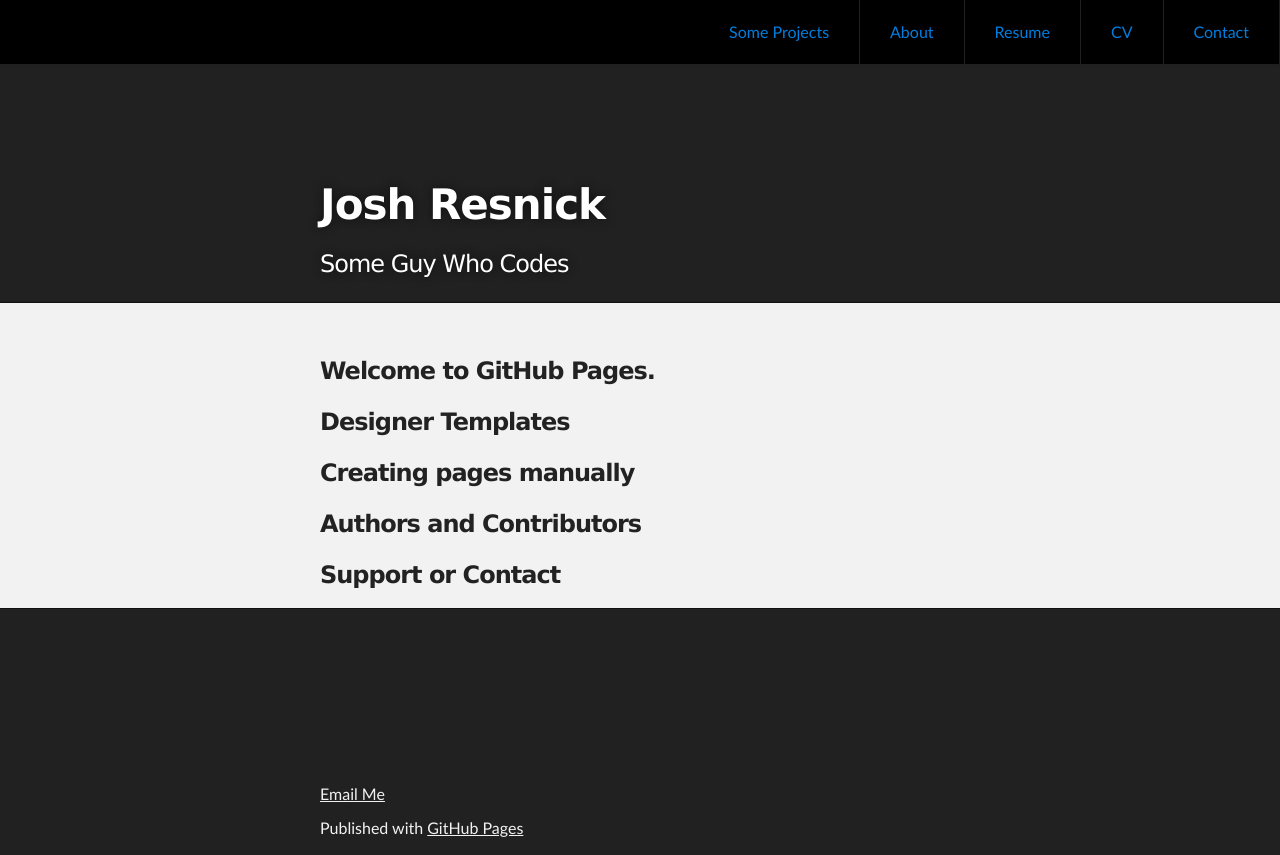
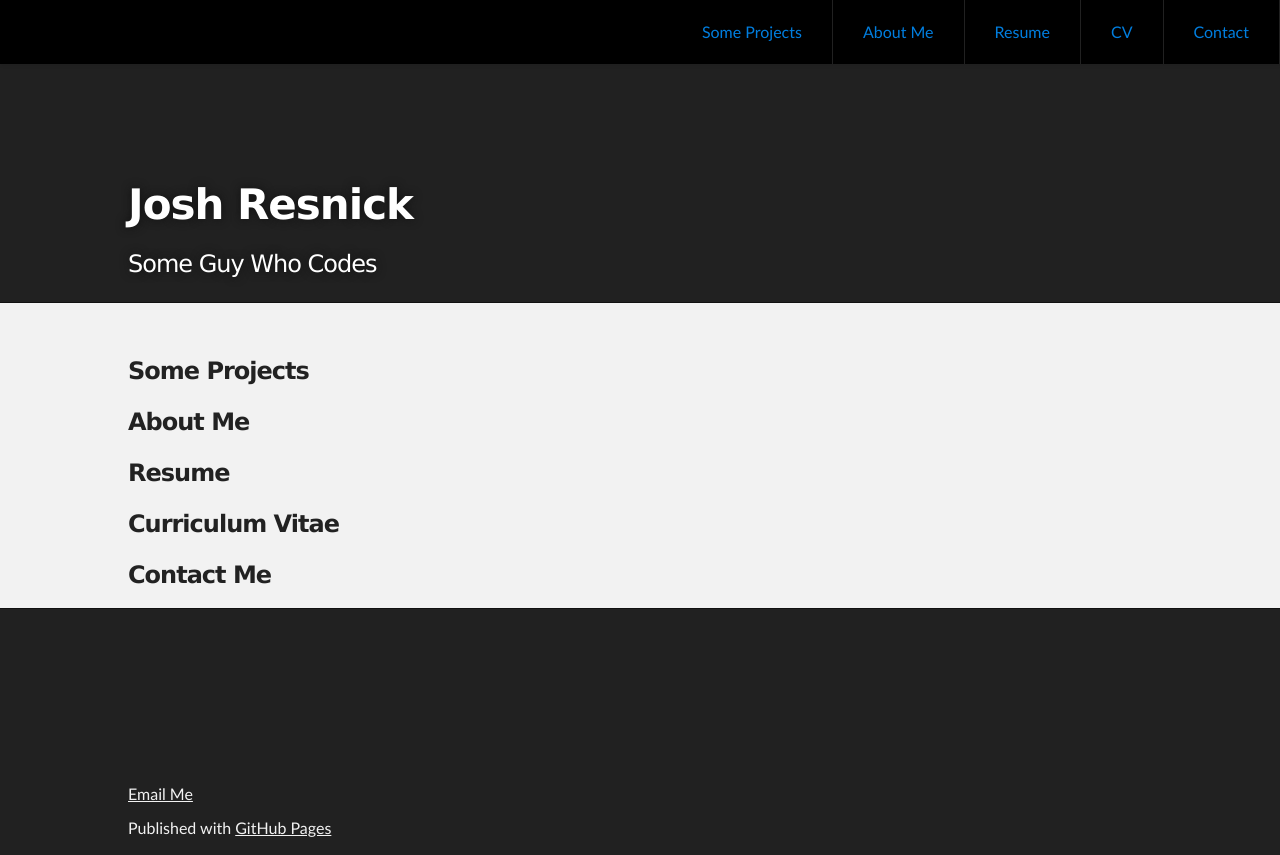
Before and after one commit to Afro523/Afro523.github.io, a PHP site: page / in a window 1280 px wide. Run offline with PHP 8.4, Linux system fonts and the light colour scheme.

Commit message:
lil things
woo

```diff
--- a/index.html
+++ b/index.html
@@ -19,7 +19,7 @@
       <label class="menu-icon" for="menu-btn"><span class="navicon"></span></label>
       <ul class="menu">
         <li><a href="#work">Some Projects</a></li>
-        <li><a href="#about">About</a></li>
+        <li><a href="#about">About Me</a></li>
         <li><a href="#careers">Resume</a></li>
         <li><a href="#careers">CV</a></li>
         <li><a href="#contact">Contact</a></li>
@@ -32,19 +32,18 @@
         <h2 id="project_tagline">Some Guy Who Codes</h2>
       </div>
 
-
   <!-- MAIN CONTENT -->
   <div id="main_content_wrap" class="outer">
     <section id="main_content" class="inner">
-      <h3>Welcome to GitHub Pages.</h3>
+      <h3>Some Projects</h3>
         <p></p>
-      <h3>Designer Templates</h3>
+      <h3>About Me</h3>
         <p></p>
-      <h3>Creating pages manually</h3>
+      <h3>Resume</h3>
         <p></p>
-      <h3>Authors and Contributors</h3>
+      <h3>Curriculum Vitae</h3>
         <p></p>
-      <h3>Support or Contact</h3>
+      <h3>Contact Me</h3>
         <p></p>
     </section>
   </div>
--- a/stylesheets/stylesheet.css
+++ b/stylesheets/stylesheet.css
@@ -267,9 +267,8 @@ Full-Width Styles
 .inner {
   position: inherit;
   max-width: 640px;
-
   padding-top: 13.5%;
-  margin: 0 auto;
+  margin: 0 10%;
   color: black;
 }
 
```
